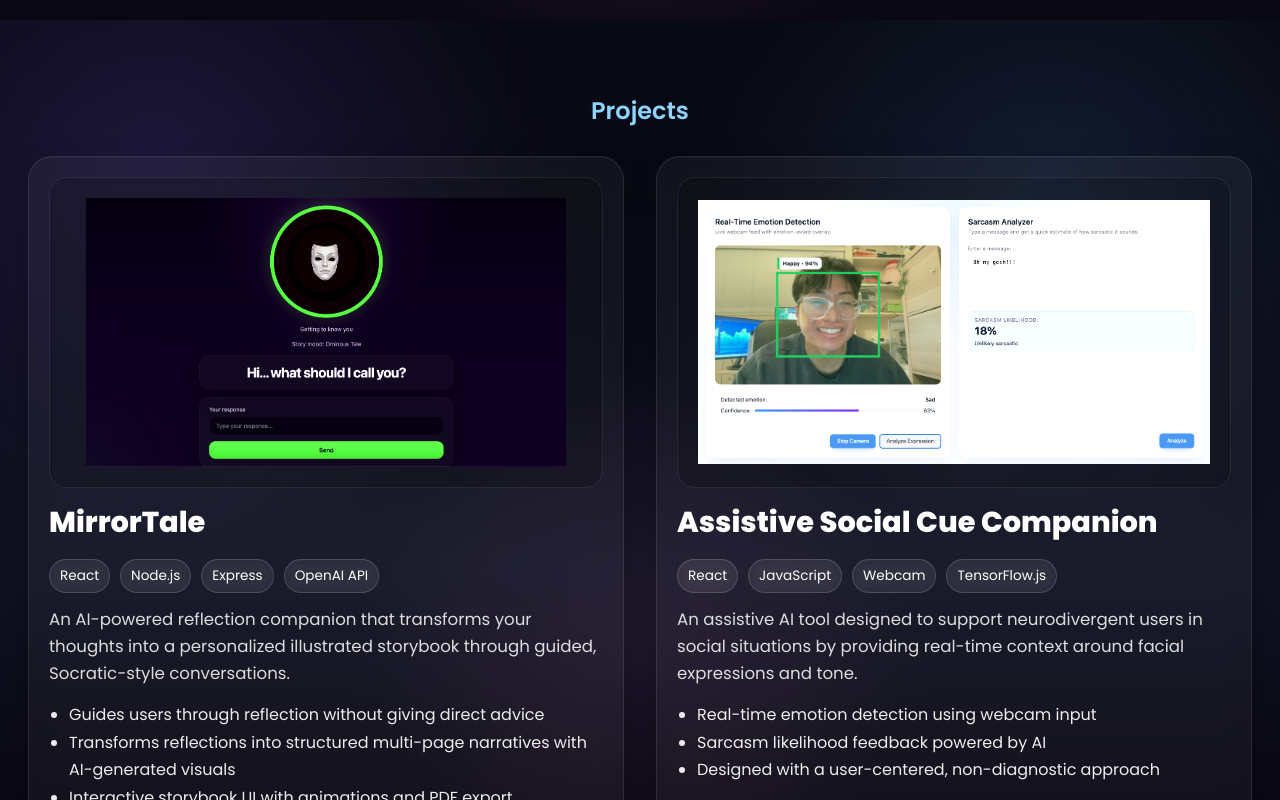
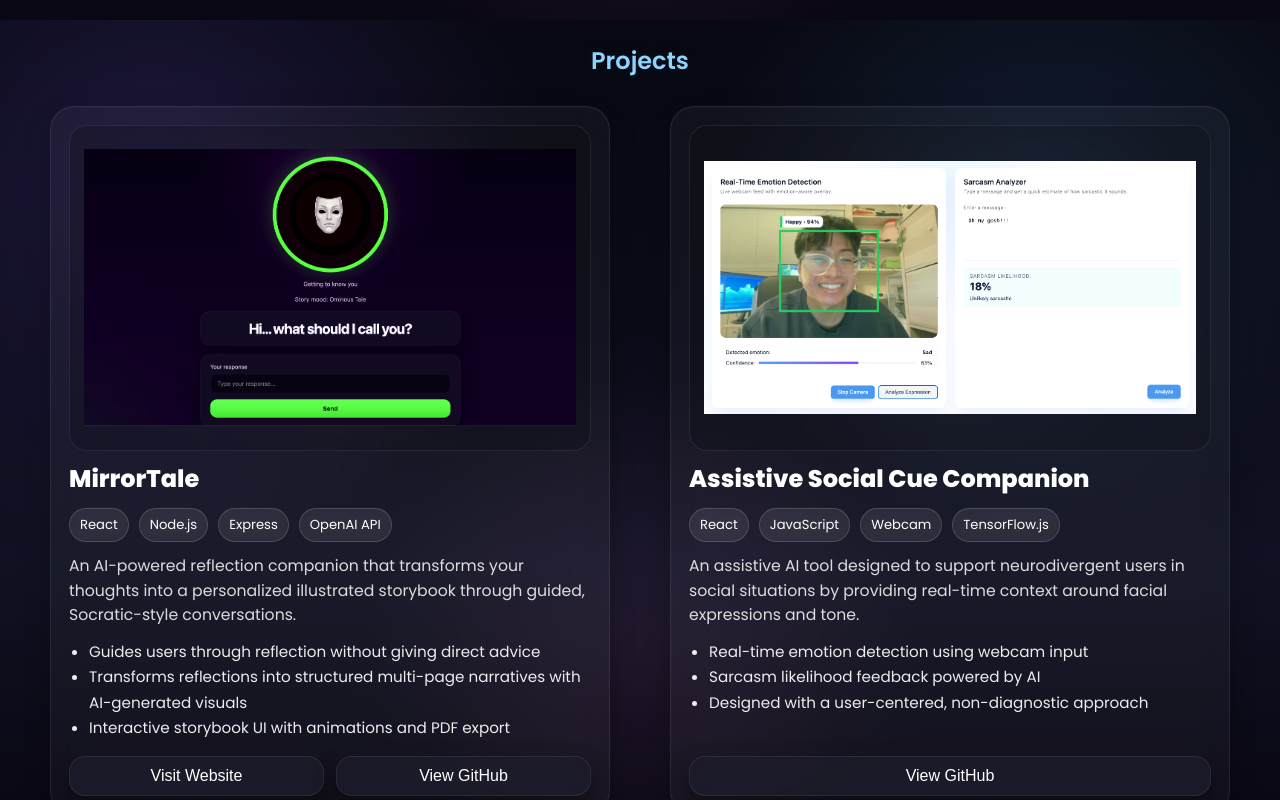
Before and after one commit to spiderpilo/spiderpilo.github.io, a React (Create React App) app: page / in a window 1280 px wide. Shown: the part 1580-2380 px from the top of the page. Built offline with nearby package versions, Linux system fonts and the light colour scheme.

Commit message:
UI changes

```diff
--- a/src/App.css
+++ b/src/App.css
@@ -6,8 +6,8 @@
   --accent: #8fd3ff;
   --btn: rgba(27, 27, 42, 0.78);
   --btn-hover: rgba(50, 88, 130, 0.92);
-  --card: rgba(255, 255, 255, 0.045);
-  --card-border: rgba(255, 255, 255, 0.09);
+  --card: rgba(255, 255, 255, 0.04);
+  --card-border: rgba(255, 255, 255, 0.08);
 }
 
 * {
@@ -57,7 +57,7 @@ body::after {
   background-size: 90px 90px;
   mask-image: radial-gradient(circle at center, black 45%, transparent 100%);
   -webkit-mask-image: radial-gradient(circle at center, black 45%, transparent 100%);
-  opacity: 0.22;
+  opacity: 0.2;
   z-index: 0;
 }
 
@@ -65,8 +65,8 @@ body::after {
   position: relative;
   z-index: 1;
   min-height: 100vh;
+  width: 100%;
   display: block;
-  width: 100%;
 }
 
 /* HERO */
@@ -78,8 +78,9 @@ body::after {
   align-items: center;
   width: min(100%, 1100px);
   margin: 0 auto;
-  padding: 40px 24px 40px;
+  padding: 40px 24px;
   text-align: center;
+  overflow: visible;
 }
 
 h1 {
@@ -116,6 +117,7 @@ p {
   align-items: center;
   margin-top: 28px;
   padding: 10px 14px;
+  overflow: visible;
 }
 
 .my-button {
@@ -188,32 +190,35 @@ h2 {
 
 /* PROJECTS */
 .projects-section {
-  width: min(100%, 1500px);
-  padding-left: 28px;
-  padding-right: 28px;
+  width: 100%;
+  max-width: 1400px; /* slightly wider */
+  margin: 0 auto;
+  padding-left: 40px;
+  padding-right: 40px;
 }
 
 .projects-list {
   display: grid;
-  grid-template-columns: repeat(2, minmax(0, 1fr));
-  gap: 32px;
+  grid-template-columns: repeat(2, 1fr);
+  justify-items: center; /* ✅ THIS is the key */
+  gap: 40px;
   margin-top: 28px;
-  align-items: stretch;
-  width: 100%;
 }
 
 .project-card {
+  width: 100%;
+  max-width: 560px; /* keeps size consistent */
   display: flex;
   flex-direction: column;
-  gap: 18px;
+  gap: 14px;
   min-height: 100%;
-  padding: 20px;
+  padding: 18px;
   border-radius: 24px;
   background: var(--card);
   border: 1px solid var(--card-border);
   text-align: left;
   box-shadow:
-    0 12px 28px rgba(0, 0, 0, 0.25),
+    0 12px 28px rgba(0, 0, 0, 0.24),
     inset 0 1px 0 rgba(255, 255, 255, 0.03);
   backdrop-filter: blur(12px);
   -webkit-backdrop-filter: blur(12px);
@@ -224,28 +229,27 @@ h2 {
 }
 
 .project-card:hover {
-  transform: translateY(-6px) scale(1.015);
-  border-color: rgba(143, 211, 255, 0.18);
+  transform: translateY(-5px) scale(1.01);
+  border-color: rgba(143, 211, 255, 0.16);
   box-shadow:
-    0 20px 42px rgba(0, 0, 0, 0.34),
-    0 0 28px rgba(143, 211, 255, 0.08),
+    0 18px 34px rgba(0, 0, 0, 0.3),
+    0 0 24px rgba(143, 211, 255, 0.06),
     inset 0 1px 0 rgba(255, 255, 255, 0.05);
 }
 
-/* more rectangular image area */
 .project-image-wrap {
   width: 100%;
-  aspect-ratio: 16 / 9;
+  aspect-ratio: 16 / 10;
   border-radius: 18px;
   overflow: hidden;
   border: 1px solid rgba(255, 255, 255, 0.08);
   background:
-    radial-gradient(circle at center, rgba(255, 255, 255, 0.035), transparent 70%),
-    rgba(0, 0, 0, 0.18);
+    radial-gradient(circle at center, rgba(255, 255, 255, 0.03), transparent 70%),
+    rgba(0, 0, 0, 0.16);
   display: flex;
   align-items: center;
   justify-content: center;
-  padding: 20px;
+  padding: 14px;
 }
 
 .project-image {
@@ -257,7 +261,7 @@ h2 {
   object-fit: contain;
   object-position: center;
   margin: auto;
-  filter: contrast(1.05) brightness(1.05);
+  filter: contrast(1.04) brightness(1.04);
 }
 
 .project-content {
@@ -267,22 +271,22 @@ h2 {
 }
 
 .project-title {
-  margin: 0 0 10px;
-  font-size: 1.8rem;
+  margin: 0 0 8px;
+  font-size: 1.5rem;
   font-weight: 800;
+  line-height: 1.15;
   color: #fff;
-  line-height: 1.15;
 }
 
 .tech-row {
   display: flex;
   flex-wrap: wrap;
   gap: 10px;
-  margin: 10px 0 14px;
+  margin: 8px 0 12px;
 }
 
 .tech-chip {
-  font-size: 0.85rem;
+  font-size: 0.82rem;
   padding: 6px 10px;
   border-radius: 999px;
   border: 1px solid rgba(255, 255, 255, 0.16);
@@ -303,15 +307,17 @@ h2 {
 
 .project-description {
   opacity: 0.92;
-  margin: 0 0 14px;
-  font-size: 1.04rem;
+  margin: 0 0 12px;
+  font-size: 0.98rem;
+  line-height: 1.55;
 }
 
 .project-highlights {
   padding-left: 20px;
-  line-height: 1.72;
+  line-height: 1.65;
   opacity: 0.92;
-  margin: 0 0 20px;
+  margin: 0 0 16px;
+  font-size: 0.95rem;
 }
 
 .project-actions {
@@ -329,7 +335,7 @@ h2 {
 .project-button {
   width: 100%;
   min-width: 0;
-  padding: 13px 18px;
+  padding: 10px 16px;
   display: inline-flex;
   align-items: center;
   justify-content: center;
@@ -357,16 +363,12 @@ h2 {
 
 /* RESPONSIVE */
 @media (max-width: 1100px) {
-  .projects-section {
-    width: min(100%, 1200px);
-  }
-
   .projects-list {
-    gap: 24px;
+    gap: 22px;
   }
 
   .project-title {
-    font-size: 1.55rem;
+    font-size: 1.4rem;
   }
 }
 
@@ -402,7 +404,7 @@ h2 {
   }
 
   .project-title {
-    font-size: 1.35rem;
+    font-size: 1.28rem;
   }
 
   .project-actions {
```
